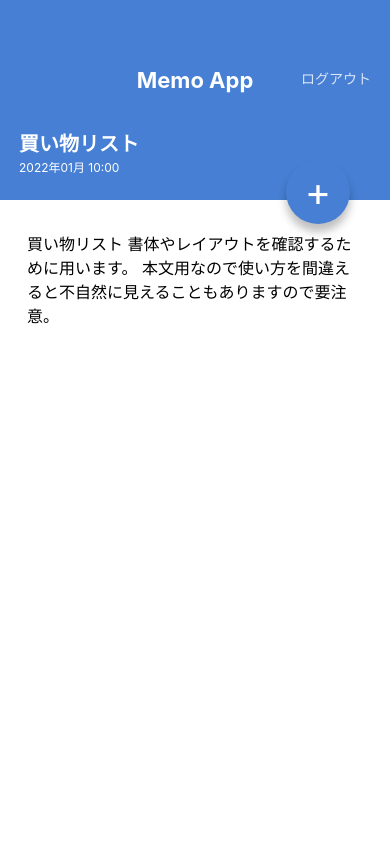
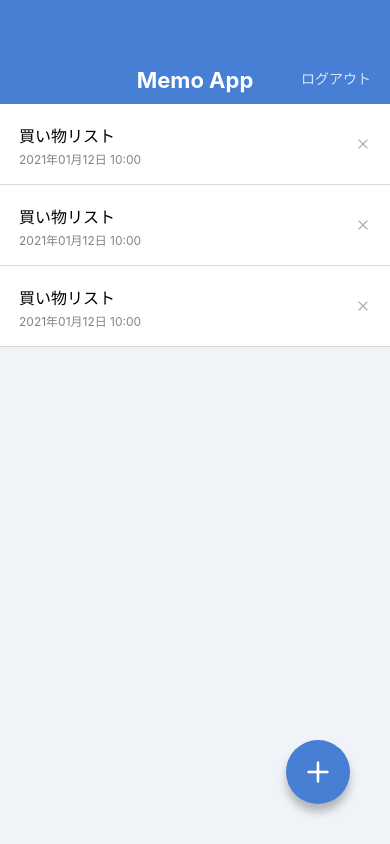
Before and after one commit to hinobori/MemoApp, a React Native app: screen / in a window 390 px wide. Built offline with nearby package versions, Linux system fonts and the light colour scheme.

Commit message:
アイコン導入

```diff
--- a/App.jsx
+++ b/App.jsx
@@ -1,10 +1,10 @@
 import React from 'react';
 
 import MemoListScreen from './src/screens/MemoListScreens';
-import MemoDetailScreen from './src/screens/MemoDetailScreen';
+// import MemoDetailScreen from './src/screens/MemoDetailScreen';
 
 export default function App() {
   return (
-    <MemoDetailScreen />
+    <MemoListScreen />
   );
 }
--- a/package.json
+++ b/package.json
@@ -10,6 +10,7 @@
     "eject": "expo eject"
   },
   "dependencies": {
+    "@expo/vector-icons": "^12.0.5",
     "expo": "~44.0.0",
     "expo-status-bar": "~1.2.0",
     "prop-types": "^15.8.1",
--- a/src/components/CircleButton.jsx
+++ b/src/components/CircleButton.jsx
@@ -1,25 +1,25 @@
 import React from 'react';
-import { View, Text, StyleSheet } from 'react-native';
+import { View, StyleSheet } from 'react-native';
 import { string, shape } from 'prop-types';
+import { Feather } from '@expo/vector-icons';
 
 export default function CircleButton(props) {
-    const { children, style } = props;
+    const { style, name } = props;
     return (
       <View style={[styles.circleButton, style]}>
-        <Text style={styles.circleButtonLabel}>{children}</Text>
+        <Feather name={name} size={32} color="white" />
       </View>
     );
 }
 
 CircleButton.prototypes = {
-  children: string.isRequired,
   style: shape(),
+  name: string.isRequired,
 };
 
 CircleButton.defaultProps = {
   style: null,
 };
-
 
 const styles = StyleSheet.create({
     circleButton: {
--- a/src/components/MemoList.jsx
+++ b/src/components/MemoList.jsx
@@ -1,3 +1,4 @@
+import { Feather } from '@expo/vector-icons';
 import React from 'react';
 import { View, Text, StyleSheet } from 'react-native';
 
@@ -10,7 +11,7 @@ export default function MemoList() {
                     <Text style={styles.memoListItemDate}>2021年01月12日 10:00</Text>
                 </View>
                 <View>
-                    <Text>X</Text>
+                    <Feather name="x" size={16} color="#B0B0B0" />
                 </View>
             </View>
 
@@ -21,7 +22,7 @@ export default function MemoList() {
                         <Text style={styles.memoListItemDate}>2021年01月12日 10:00</Text>
                     </View>
                     <View>
-                        <Text>X</Text>
+                    <Feather name="x" size={16} color="#B0B0B0" />
                     </View>
                 </View>
             </View>
@@ -33,7 +34,7 @@ export default function MemoList() {
                         <Text style={styles.memoListItemDate}>2021年01月12日 10:00</Text>
                     </View>
                     <View>
-                        <Text>X</Text>
+                    <Feather name="x" size={16} color="#B0B0B0" />
                     </View>
                 </View>
             </View>
--- a/src/screens/MemoDetailScreen.jsx
+++ b/src/screens/MemoDetailScreen.jsx
@@ -1,5 +1,7 @@
 import React from 'react';
-import { View, ScrollView, Text, StyleSheet } from 'react-native';
+import {
+     View, ScrollView, Text, StyleSheet,
+    } from 'react-native';
 
 import AppBar from '../components/AppBar';
 import CircleButton from '../components/CircleButton';
@@ -19,7 +21,7 @@ export default function MemoDetailScreen() {
                     本文用なので使い方を間違えると不自然に見えることもありますので要注意。
                 </Text>
             </ScrollView>
-            <CircleButton style={{ top: 160, bottom: 'auto' }}>+</CircleButton>
+            <CircleButton style={{ top: 160, bottom: 'auto' }} name="edit-2" />
         </View>
     );
 }
--- a/src/screens/MemoListScreens.jsx
+++ b/src/screens/MemoListScreens.jsx
@@ -10,7 +10,7 @@ export default function MemoListScreen() {
         <View style={styles.container}>
             <AppBar />
             <MemoList />
-            <CircleButton>+</CircleButton>
+            <CircleButton name="plus" />
         </View>
     );
 }
```
Also changed, not shown: 1 other file (tests, documents, lock files or other folders).
